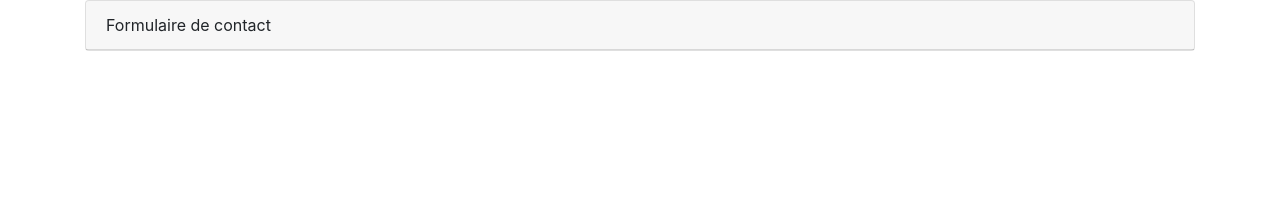
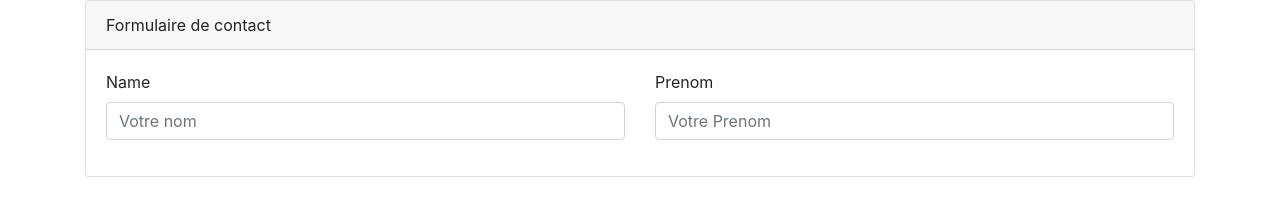
Before and after one commit to OPTAB/FORMULAIRE-DE-CONTACT, a plain HTML site: page Index.html in a window 1280 px wide. Drawn offline with nearby package versions, Linux system fonts and the light colour scheme.

Commit message:
Ajouter les champs nom et prenom

```diff
--- a/Index.html
+++ b/Index.html
@@ -16,6 +16,33 @@
                Formulaire de contact
           </div>
 
+            <div class="card-body">
+
+
+            <div class="row">
+              <!-- zone de saisie du nom -->
+                <div class="col-md-6">
+
+                   <div class="form-group">
+                    <label class="control-label"  for="name">Name</label>
+                    <input name="name" type="text" placeholder="Votre nom" class="form-control">
+                   </div>
+                </div>
+              <!-- zone de saisie du prenom -->
+                <div class="col-md-6">
+
+                   <div class="form-group">
+                    <label class="control-label" for="prenom">Prenom</label>
+                    <input name="prenom" type="text" placeholder="Votre Prenom" class="form-control">
+                   </div>
+                </div>
+            </div>
+
+
+
+
+          </div>
+
 
 
         </div>
```
